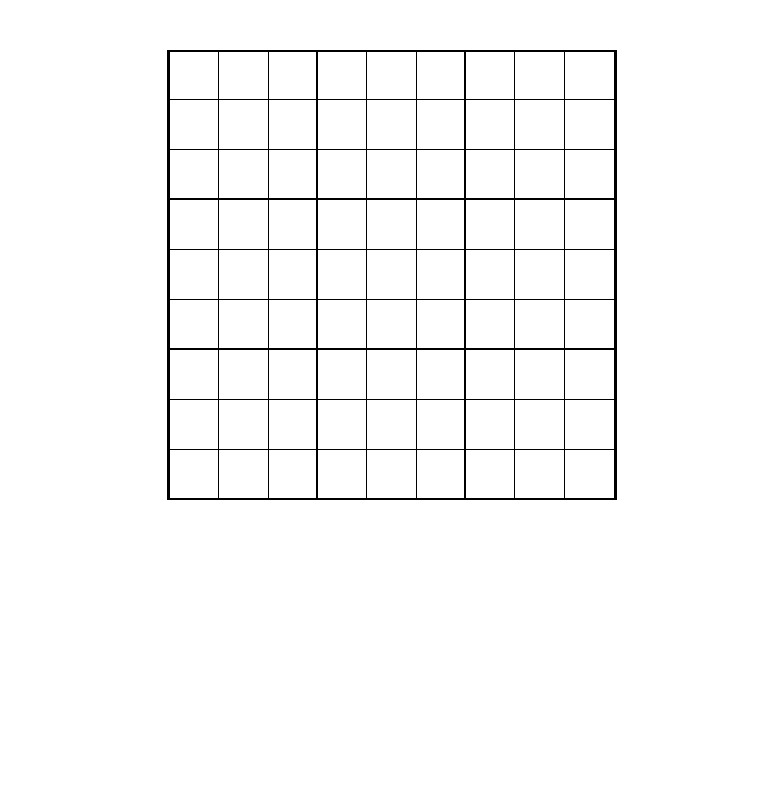
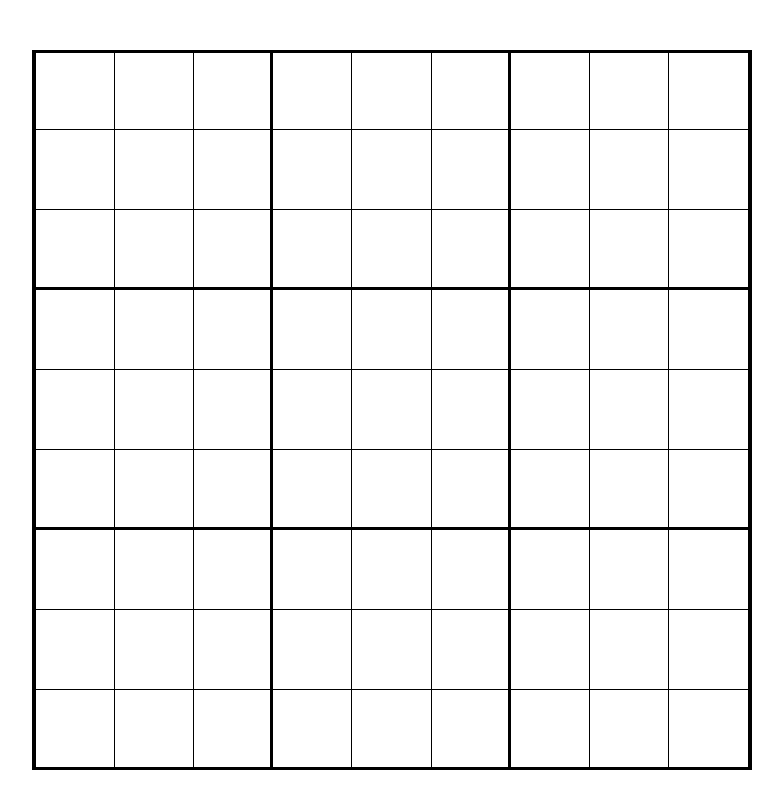
Before and after one commit to c33k/react-sudoku, a React (Create React App) app: page / in a window 1280 px wide. Shown: the top 808 px of the page, without its empty margins (248-1031 px from the left). Built offline with nearby package versions, Linux system fonts and the light colour scheme.

Commit message:
Add cells with possibility to edit them

```diff
--- a/src/Components/Board.css
+++ b/src/Components/Board.css
@@ -3,40 +3,41 @@
   flex-direction: column;
   margin: auto;
   padding: 0;
-  width: 450px;
-  height: 450px;
+  width: 720px;
+  height: 720px;
   box-sizing: border-box;
-  border: 2px solid black;
+  border: 3px solid black;
   justify-content: center;
 }
 
 .row {
   display: flex;
   flex-direction: row;
-  height: 50px;
+  height: 80px;
   box-sizing: border-box;
   border: 1px solid black;
   border-top: 0;
 }
 
 .row:nth-child(3n) {
-  border-bottom: 2px solid black;
+  border-bottom: 3px solid black;
 }
 
-.col {
+.Cell {
   display: flex;
-  width: 50px;
-  height: 50px;
+  width: 80px;
+  height: 80px;
   justify-content: center;
   align-items: center;
+  background: none;
   box-sizing: border-box;
   border-right: 1px solid black;
 }
 
-.col:nth-child(3n) {
-  border-right: 2px solid black;
+.Cell:nth-child(3n) {
+  border-right: 3px solid black;
 }
 
-.col:last-child {
+.Cell:last-child {
   border-right: 0;
 }
--- a/src/Components/Board.tsx
+++ b/src/Components/Board.tsx
@@ -1,4 +1,5 @@
-import React from "react";
+import React, { FormEvent } from "react";
+import Cell from './Cell';
 
 import './Board.css';
 
@@ -10,8 +11,36 @@ const createInitialBoard = (dimension: number) => (
   new Array(dimension).fill(null).map(row => new Array(dimension).fill(0))
 );
 
-const Board = (props: BoardProps) => {
-  const [board] = React.useState(createInitialBoard(props.dimension));
+const Board = ({ dimension }: BoardProps) => {
+  const [board, setBoard] = React.useState(createInitialBoard(dimension));
+
+  const onEditNumber = React.useCallback(
+    (value: number, row: number, col: number) => {
+      if (board[row][col] === value) return;
+
+      const newBoard = [...board];
+      newBoard[row][col] = value;
+      setBoard(newBoard);
+    }, [setBoard, board]);
+
+  const _renderRow = (row: number[], rowIdx: number) => {
+    return (
+      <div className='row' key={ rowIdx }>
+        { row.map((value, colIdx) => _renderCel(value, rowIdx, colIdx)) }
+      </div>
+    );
+  }
+
+  const _renderCel = (value: number, rowIdx: number, colIdx: number) => {
+    return (
+      <Cell key={ colIdx }
+        className='Cell'
+        value={ value }
+        row={ rowIdx }
+        col={ colIdx }
+        onSetValue={ onEditNumber }/>
+    );
+  };
 
   return (
     <section className='Board'>
@@ -20,21 +49,4 @@ const Board = (props: BoardProps) => {
   );
 };
 
-function _renderRow(row: number[], rowIdx: number) {
-  return (
-    <div className='row' key={ rowIdx }>
-      { row.map((value, colIdx) => _renderCol(value, rowIdx, colIdx)) }
-    </div>
-  );
-}
-
-function _renderCol(value: number, rowIdx: number, colIdx: number) {
-  // TODO: when click, change from span to input
-  return (
-    <div className='col' key={ colIdx }>
-      <span>{ value > 0 ? value : '' }</span>
-    </div>
-  );
-}
-
 export default Board;
--- /dev/null
+++ b/src/Components/Cell.css
@@ -0,0 +1,17 @@
+.Cell {
+    background: none;
+    box-shadow: 0px 0px 0px transparent;
+    border: 0px solid transparent;
+    text-shadow: 0px 0px 0px transparent;
+    font-size: 24px;
+    line-height: 50px;
+}
+
+.Cell input {
+    width: 100%;
+    border: none;
+    outline: none;
+    line-height: 50px;
+    font-size: 24px;
+    text-align: center;
+}
--- /dev/null
+++ b/src/Components/Cell.tsx
@@ -0,0 +1,65 @@
+import React, { FormEvent, MouseEvent } from 'react';
+
+import './Cell.css';
+
+interface CellProps {
+    value: number;
+    row: number;
+    col: number;
+    className?: string;
+    onSetValue: (value: number, r: number, c: number) => void;
+}
+const Cell: React.FC<CellProps> = (props: CellProps) => {
+    const [editing, setEditing] = React.useState(false);
+    const [value, setValue] = React.useState(props.value);
+
+    const { col, row, onSetValue } = props;
+
+    const onBlur = () => {
+        setEditing(false);
+        setValue(props.value);
+    };
+
+    const onStartEditing = () => {
+        setEditing(true);
+    };
+
+    const onFinishEditing = (event: FormEvent) => {
+        event.preventDefault();
+        setEditing(false);
+        onSetValue(value, row, col);
+    };
+
+    const handleChange = (event: FormEvent<HTMLInputElement>) => {
+        const newValue = Number(event.currentTarget.value);
+
+        if (newValue >= 1 && newValue <= 9) {
+            setValue(Number(event.currentTarget.value));
+        }
+    };
+
+    const _renderCellInput = () => {
+        return (
+            <form onSubmit={ onFinishEditing }>
+                <input
+                    autoFocus={ true }
+                    onChange={ handleChange }
+                    onBlur={ onBlur }
+                    value={ value > 0 ? value : '' }/>
+            </form>
+
+        );
+    };
+
+    return (
+        <button className='Cell' onClick={ onStartEditing }>
+        {
+            editing ?
+            ( _renderCellInput() ) :
+            (<span>{ value > 0 ? value : '' }</span>)
+        }
+        </button>
+    )
+};
+
+export default Cell;
```
